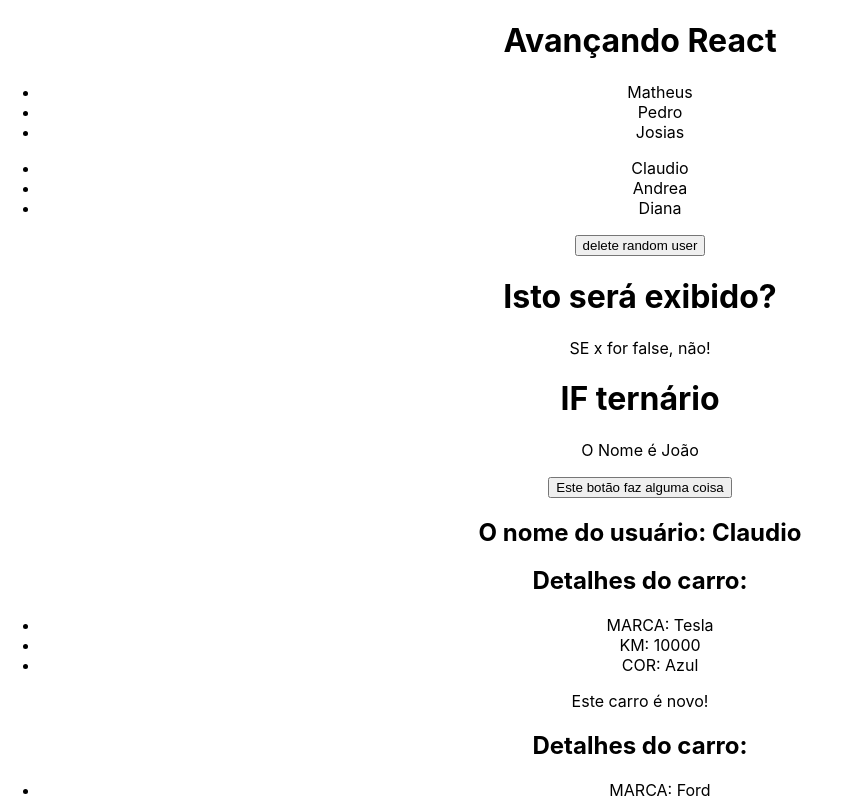
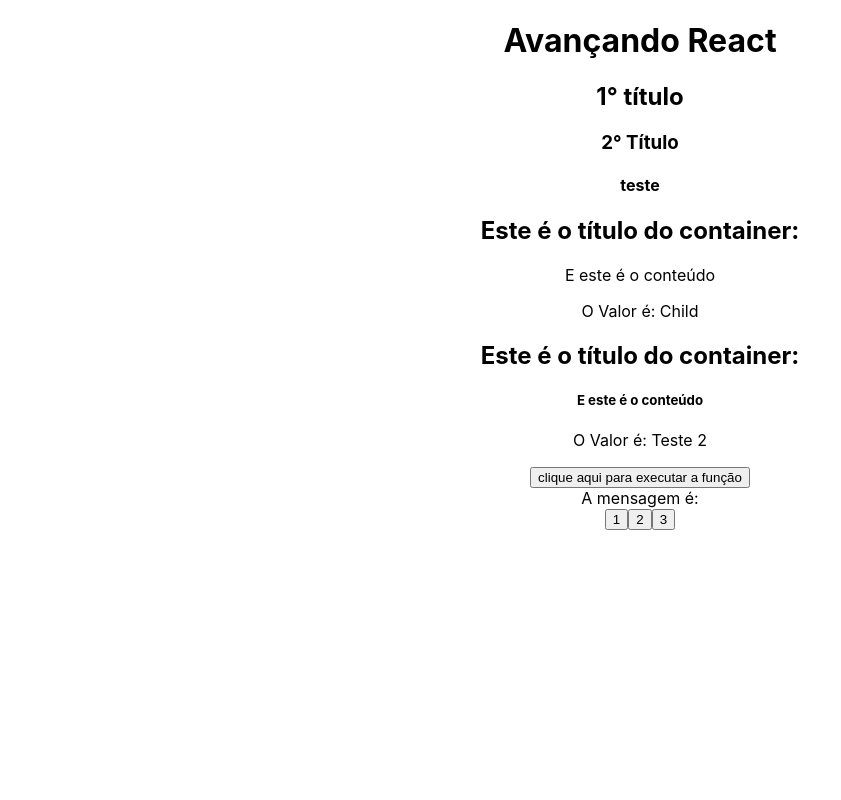
Before and after one commit to clacerda/React_Aulas_ProfMateusBattisti, a React (Create React App) app in the folder Avançando/my-react-app/: page / in a window 1280 px wide. Shown: the top 800 px of the page, without its empty margins (0-841 px from the left). Built offline with nearby package versions, Linux system fonts and the light colour scheme.

Commit message:
dia 05/10 - Prop Children, Function Prop, State lift

```diff
--- a/Avançando/my-react-app/src/App.js
+++ b/Avançando/my-react-app/src/App.js
@@ -1,19 +1,40 @@
 //import logo from './logo.svg';
 import { useState } from 'react';
 import './App.css';
-import CarDetails from './components/CarDetails';
+import Fragment from './components/Fragment';
+/*import CarDetails from './components/CarDetails';
 import ConditionalRender from './components/ConditionalRender';
 import ListRender from './components/ListRender';
-import ShowUserName from './components/ShowUserName';
+import ShowUserName from './components/ShowUserName';*/
+import Container from './components/Container'
+import ExecuteFunction from './components/ExecuteFunction';
+import Message from './components/Message';
+import ChangeMessageState from './components/ChangeMessageState';
 
 //import MinhaFoto from './assets/1517517204212.jpg'
 //import ManageData from './components/ManageData';
 
 function App() {
 
-  const name = "Claudio2"
-  const [userName] = useState("Claudio")
+  //const name = "Claudio2"
+  //const [userName] = useState("Claudio")
 
+
+  function showMessage(){
+    console.log("Evento teste")
+  }
+
+  /*const cars = [
+    {id: 1, brand: "Ferrari", color: "Amarelo", newCar: true, km: 0},
+    {id: 2, brand: "Polo", color: "vermelho", newCar: false, km: 10},
+    {id: 3, brand: "Monza", color: "azul", newCar: false, km: 20}
+  ]*/
+
+  const [message, setMessage] = useState("")
+
+  const handleMessage = (msg) =>{
+    setMessage(msg)
+  }
 
   return (
     <div className="App">
@@ -27,21 +48,49 @@ function App() {
         <img src={MinhaFoto} alt="Eu" />
        </div>*/}
 
-       {/*<ManageData /> */}
+       {/*<ManageData />
+       <ListRender />
+
+       <ConditionalRender />*/}
+       {/*Props
+       <ShowUserName name= {userName}/>*/}
+       {/*Destructuring
+        <CarDetails brand="Tesla" km={10000} color="Azul" novo={true} />*/}
+
+       {/*Reaproveitamento
+       <CarDetails brand="Ford" km={20000} color="Vermelho" novo={false} />*/}
+       {/*Reaproveitamento
+       //<CarDetails brand="Renault" km={2000} color="Preto" novo={true} />*/}
+
+       {/*looping em array*
+       {cars.map((car) => (
+          <CarDetails
+                     key = {car.id}
+                     brand={car.brand}
+                     color={car.color}
+                     novo={car.newCar}
+                     km={car.km}
+                     />
+        )) }/}
 
 
-       <ListRender />
+         {/*Fragment*/}
+          <Fragment propFragment="teste"/>
 
-       <ConditionalRender />
-       {/*Props*/}
-       <ShowUserName name= {userName}/>
-       {/*Destructuring*/}
-       <CarDetails brand="Tesla" km={10000} color="Azul" novo={true} />
+        {/*Children Component*/}
+        <Container myValue="Child">
+          <p>E este é o conteúdo</p>
+        </Container>
+        <Container myValue="Teste 2">
+          <h5>E este é o conteúdo</h5>
+        </Container>
 
-       {/*Reaproveitamento*/}
-       <CarDetails brand="Ford" km={20000} color="Vermelho" novo={false} />
-       {/*Reaproveitamento*/}
-       <CarDetails brand="Renault" km={2000} color="Preto" novo={true} />
+        {/*Executar função*/}
+        <ExecuteFunction myFunction={showMessage} />
+
+        {/*State Lift*/}
+        <Message msg={message} />
+        <ChangeMessageState handleMessage={handleMessage} />
     </div>
   );
 }
--- /dev/null
+++ b/Avançando/my-react-app/src/components/ChangeMessageState.js
@@ -0,0 +1,16 @@
+import React from 'react'
+
+const ChangeMessageState = ({handleMessage}) => {
+
+    const messagem = ["Oi", "Olá", "Oi, tudo bem"]
+
+  return (
+    <div>
+        <button onClick={() => handleMessage(messagem[0])}>1</button>
+        <button onClick={() => handleMessage(messagem[1])}>2</button>
+        <button onClick={() => handleMessage(messagem[2])}>3</button>
+    </div>
+  )
+}
+
+export default ChangeMessageState
--- /dev/null
+++ b/Avançando/my-react-app/src/components/Container.js
@@ -0,0 +1,12 @@
+
+const Container = ({children, myValue}) => {
+  return (
+    <div>
+        <h2>Este é o título do container:</h2>
+        {children}
+        <p>O Valor é: {myValue}</p>
+    </div>
+  )
+}
+
+export default Container
--- /dev/null
+++ b/Avançando/my-react-app/src/components/ExecuteFunction.js
@@ -0,0 +1,13 @@
+
+
+const ExecuteFunction = ({myFunction}) => {
+  return (
+    <div>
+        <button onClick={myFunction}>
+            clique aqui para executar a função
+        </button>
+    </div>
+  )
+}
+
+export default ExecuteFunction;
--- /dev/null
+++ b/Avançando/my-react-app/src/components/Fragment.js
@@ -0,0 +1,13 @@
+import React from 'react'
+
+const Fragment = ({propFragment}) => {
+  return (
+    <>
+        <h2>1° título </h2>
+        <h3>2° Título</h3>
+        <h4>{propFragment}</h4>
+    </>
+  )
+}
+
+export default Fragment
--- /dev/null
+++ b/Avançando/my-react-app/src/components/Message.js
@@ -0,0 +1,7 @@
+import React from 'react'
+
+const Message = ({msg}) => {
+  return ( <div>A mensagem é: {msg}</div> )
+}
+
+export default Message
```
